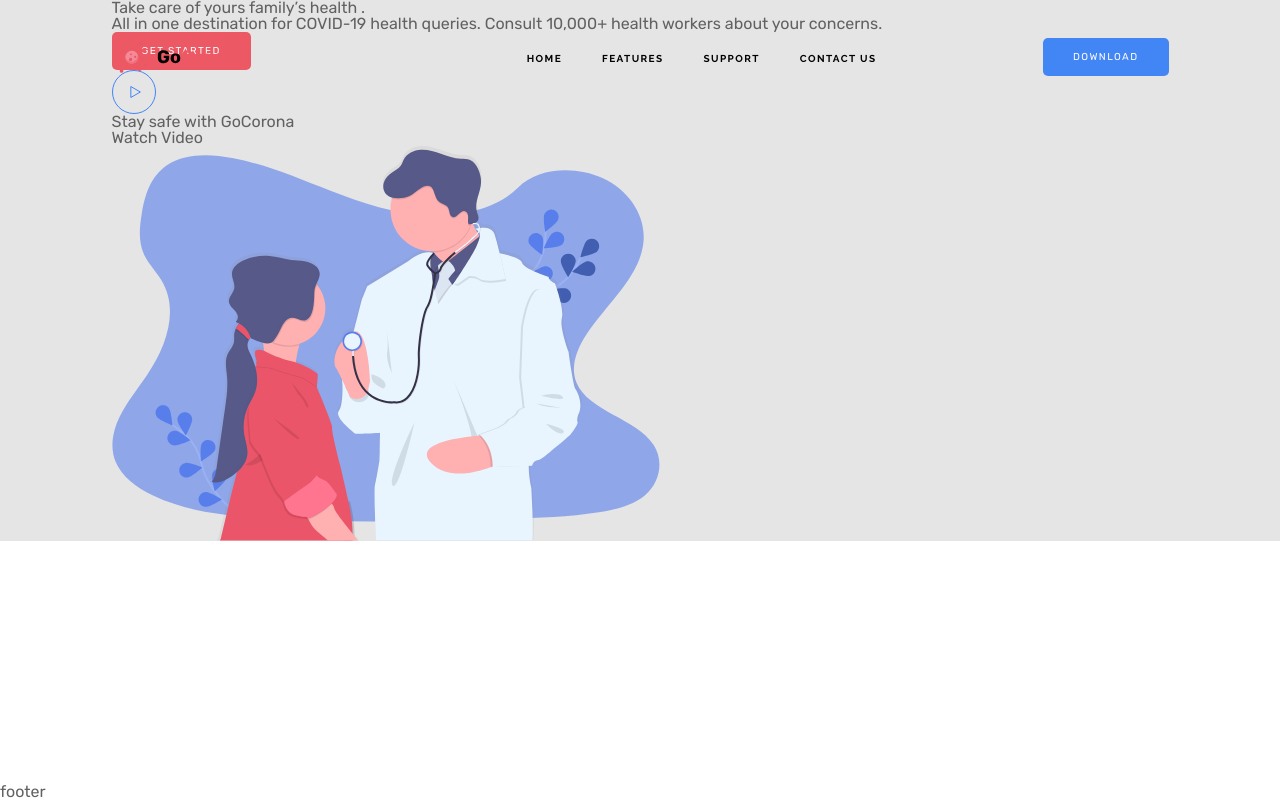
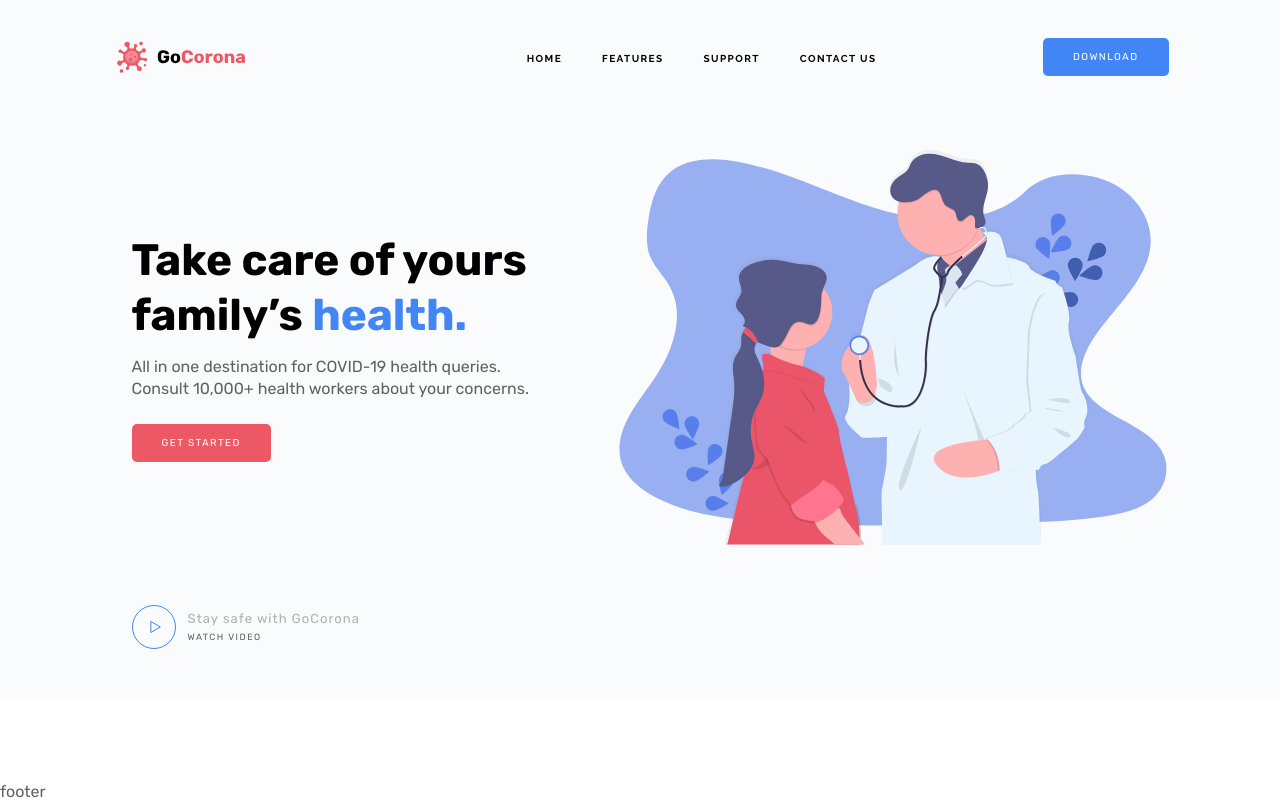
Before and after one commit to YurKo22/GoCorona, a plain HTML site: page index.html in a window 1280 px wide. Drawn offline with Linux system fonts and the light colour scheme.

Commit message:
1.1.4
Section get-started css

```diff
--- a/css/slyle.css
+++ b/css/slyle.css
@@ -167,11 +167,11 @@ main {
       padding: 90px 15px 30px 15px;
       transition: left 0.3s ease 0s;
    }
-   .header:target .menu__body{
+   .header:target .menu__body {
       left: 0;
    }
-   .header:target .menu__body::before{
-      content: "";
+   .header:target .menu__body::before {
+      content: '';
       position: fixed;
       top: 0;
       left: 0;
@@ -249,7 +249,7 @@ button:hover {
    }
    .icon-menu::before,
    .icon-menu::after {
-      content: "";
+      content: '';
       background-color: #000;
       height: 2px;
    }
@@ -257,7 +257,7 @@ button:hover {
       height: 2px;
       background-color: #000000;
    }
-   .close-icon-menu{
+   .close-icon-menu {
       flex: 0 0 30px;
       height: 30px;
       position: relative;
@@ -265,7 +265,7 @@ button:hover {
    }
    .close-icon-menu::before,
    .close-icon-menu::after {
-      content: "";
+      content: '';
       position: absolute;
       top: 50%;
       left: 0;
@@ -279,44 +279,86 @@ button:hover {
    .close-icon-menu::after {
       transform: rotate(-45deg);
    }
-   .header:target .icon-menu{
+   .header:target .icon-menu {
       display: none;
    }
-   .header:target .close-icon-menu{
+   .header:target .close-icon-menu {
       display: flex;
    }
 }
 /* ======================================================================== */
-.get-started {
-   background-color: #E5E5E5;;
-}
-.get-started__container {
-}
-.get-started__content {
-}
-.get-started__block-text {
-}
 .block-text {
 }
 .block-text__title {
+   font-weight: 700;
+   font-size: 44px;
+   line-height: 126%;
+   color: #000000;
+}
+.block-text__title:not(:last-child) {
+   margin: 0px 0px 12px 0px;
+}
+.block-text__title span {
+   color: #ec5863;
+}
+.block-text__title_blue span {
+   color: #4285f4;
 }
 .block-text__text {
+   line-height: 138.5%;
 }
-.block-text__button {
+.block-text__text:not(:last-child) {
+   margin: 0px 0px 24px 0px;
 }
-.button {
+
+/* ========================================================================= */
+.get-started {
+   background-color: #fafbfd;
+   padding: 150px 0px 50px 0px;
+}
+.get-started__container {
+   display: flex;
+   align-items: center;
+   flex-wrap: wrap;
+}
+.get-started__content {
+   flex: 0 1 48%;
+   padding: 0px 0px 0px 20px;
+}
+.get-started__block-text {
+   max-width: 410px;
 }
 .get-started__video {
+   flex: 1 1 100%;
+   padding: 60px 0px 0px 20px;
+}
+.get-started__image {
+   flex: 0 1 52%;
+}
+.get-started__image img {
+   max-width: 100%;
 }
 .video-get-started {
+   display: inline-flex;
+   align-items: center;
 }
 .video-get-started__icon {
+   flex: 0 0 44px;
 }
 .get-started__body {
+   padding: 0px 0px 0px 12px;
 }
 .get-started__title {
+   font-size: 13px;
+   line-height: 126%;
+   letter-spacing: 0.08em;
+   color: #b0b0b0;
+   padding: 0px 0px 5px 0px;
 }
 .get-started__text {
+   text-transform: uppercase;
+   font-size: 9px;
+   line-height: 126%;
+   letter-spacing: 0.165em;
+   columns: #000;
 }
-.get-started__image {
-}
--- a/index.html
+++ b/index.html
@@ -48,11 +48,10 @@
                     <div class="get-started__container">
                         <div class="get-started__content">
                             <div class="get-started__block-text block-text">
-                                <div class="block-text__title">
+                                <div class="block-text__title block-text__title_blue">
                                     <h1>
                                         Take care of yours family’s
-                                        <span>health</span>
-                                        .
+                                        <span>health.</span>
                                     </h1>
                                 </div>
                                 <div class="block-text__text">
@@ -60,7 +59,12 @@
                                 </div>
                                 <a href="" class="block-text__button button">GET STARTED</a>
                             </div>
-                            <a class="get-started__video video-get-started">
+                        </div>
+                        <div class="get-started__image">
+                            <img src="img/get-started/image.svg" alt="Лікар з дитиною">
+                        </div>
+                        <div class="get-started__video">
+                            <a class=" video-get-started">
                                 <div class="video-get-started__icon">
                                     <img src="img/get-started/icon.svg" alt="Кнопка Play">
                                 </div>
@@ -74,9 +78,6 @@
                                 </div>
                             </a>
                         </div>
-                        <div class="get-started__image">
-                            <img src="img/get-started/image.svg" alt="Лікар з дитиною">
-                        </div>
                     </div>
                 </section>
             </main>
```
